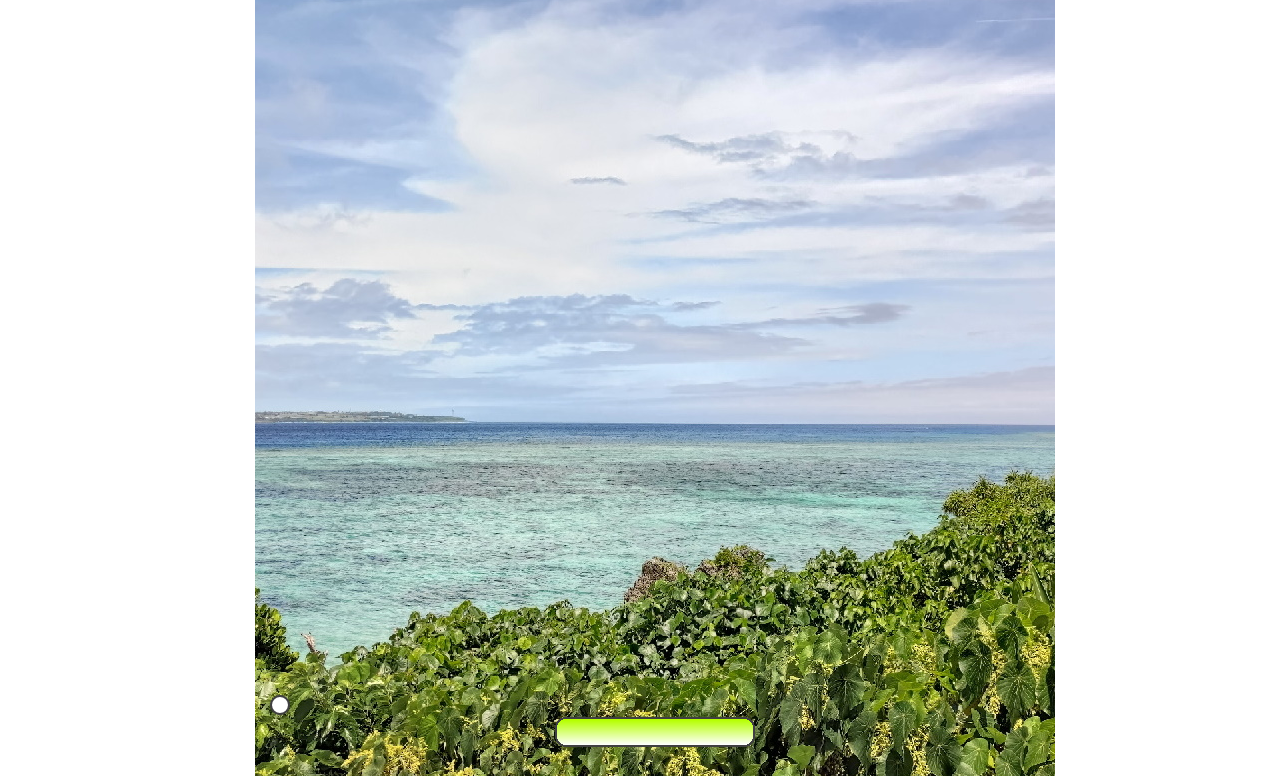
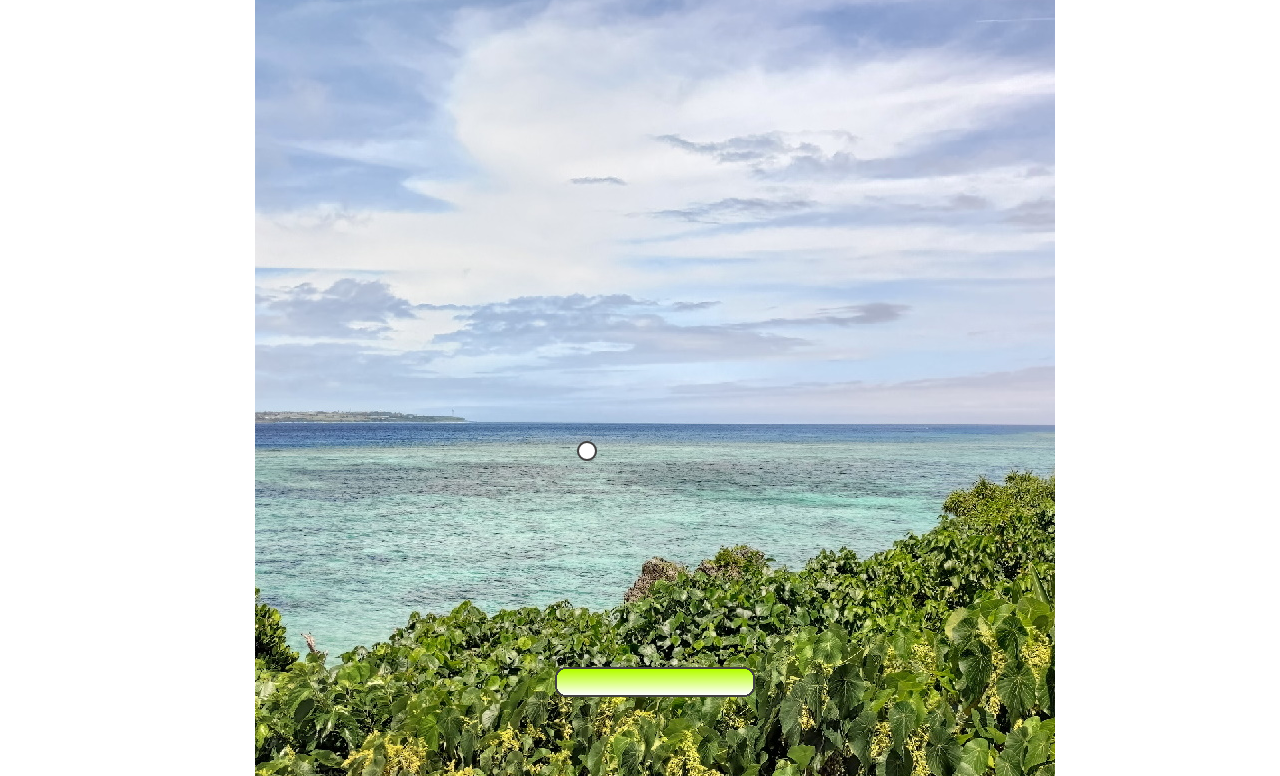
Before and after one commit to hirarira/canvas-breakout, a website built with webpack: page index.html in a window 1280 px wide. Shown: the part 171-947 px from the top of the page. Built offline with nearby package versions, Linux system fonts and the light colour scheme.

Commit message:
バーとボールの当たり判定を追加しました

```diff
--- a/index.html
+++ b/index.html
@@ -2,7 +2,7 @@
 <html>
   <head>
     <meta charset="utf-8">
-    <title>15パズル</title>
+    <title>ブロック崩し</title>
     <script src="https://code.jquery.com/jquery-3.3.1.slim.min.js" integrity="sha384-q8i/X+965DzO0rT7abK41JStQIAqVgRVzpbzo5smXKp4YfRvH+8abtTE1Pi6jizo" crossorigin="anonymous"></script>
     <script src="https://cdnjs.cloudflare.com/ajax/libs/popper.js/1.14.7/umd/popper.min.js" integrity="sha384-UO2eT0CpHqdSJQ6hJty5KVphtPhzWj9WO1clHTMGa3JDZwrnQq4sF86dIHNDz0W1" crossorigin="anonymous"></script>
     <script src="https://stackpath.bootstrapcdn.com/bootstrap/4.3.1/js/bootstrap.min.js" integrity="sha384-JjSmVgyd0p3pXB1rRibZUAYoIIy6OrQ6VrjIEaFf/nJGzIxFDsf4x0xIM+B07jRM" crossorigin="anonymous"></script>
@@ -16,7 +16,7 @@
       <nav class="navbar navbar-dark bg-dark">
         <div class="container">
           <div class="navbar-brand d-flex align-items-center">
-            15パズル
+            ブロック崩し
           </div>
           <a class="navbar-brand d-flex" href="/">
             TOPに戻る
--- a/src/index.ts
+++ b/src/index.ts
@@ -12,8 +12,8 @@ class Ball {
   constructor(init_x: number, init_y: number, windowSize: number) {
     this.x = init_x;
     this.y = init_y;
-    this.vx = 5;
-    this.vy = 2;
+    this.vx = 6;
+    this.vy = 4;
     this.windowSize = windowSize;
     this.ballSize = 20;
     this.image = new Image();
@@ -42,11 +42,13 @@ class Bar {
   ballSize: number;
   image: HTMLImageElement;
   windowSize: number;
-  barWidth: number
+  barHeight: number;
+  barWidth: number;
 
   constructor(windowSize: number) {
     this.x = 300;
-    this.y = 720;
+    this.y = 670;
+    this.barHeight = 30;
     this.barWidth = 200;
     this.windowSize = windowSize;
     this.image = new Image();
@@ -54,7 +56,7 @@ class Bar {
   }
 
   draw(ctx: any) {
-    ctx.drawImage(this.image, 0, 0, this.barWidth, 30, this.x, this.y, this.barWidth, 30);
+    ctx.drawImage(this.image, 0, 0, this.barWidth, this.barHeight, this.x, this.y, this.barWidth, this.barHeight);
   }
 
   moveRight() {
@@ -102,14 +104,33 @@ class GameObject {
     }
   }
 
+  /**
+   * ボールとバーの当たり判定
+   * @param ball
+   */
+  barToBall(ball: Ball) {
+    const isOverX = (ball.x + ball.ballSize) > this.bar.x && ball.x < (this.bar.x + this.bar.barWidth);
+    const isOverY = (ball.y + ball.ballSize) > this.bar.y && ball.y < (this.bar.y + this.bar.barHeight);
+    if(isOverX && isOverY) {
+      if(ball.vy > 0) {
+        ball.y = this.bar.y - ball.ballSize;
+      }
+      else {
+        ball.y = this.bar.y + this.bar.barHeight;
+      }
+      ball.vy *= -1;
+    }
+  }
+
   frame() {
-    this.ball.frameChamge();
     if(this.keyStatus.isRightUp) {
       this.bar.moveRight();
     }
     if(this.keyStatus.isLeftUp) {
       this.bar.moveLeft();
     }
+    this.ball.frameChamge();
+    this.barToBall(this.ball);
     this.draw();
   }
 
```
